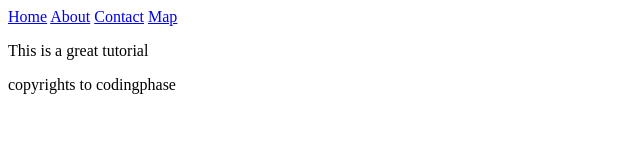
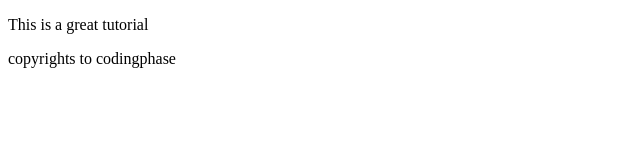
Before and after one commit to Weiss001/git-course-1-, a plain HTML site: page index.html in a window 1280 px wide. Shown: the whole page, without its empty margins (0-640 px from the left). Drawn offline with Linux system fonts and the light colour scheme.

Commit message:
Remove the header from master

```diff
--- a/index.html
+++ b/index.html
@@ -8,12 +8,7 @@
 </head>
 <body>
 
-    <header>
-        <a href="/home.html">Home</a>
-        <a href="/about.html">About</a>
-        <a href="/contact.html">Contact</a>
-        <a href="/map.html">Map</a>
-    </header>
+
     <p>This is a great tutorial</p>
     <footer>copyrights to codingphase</footer>
 
```
